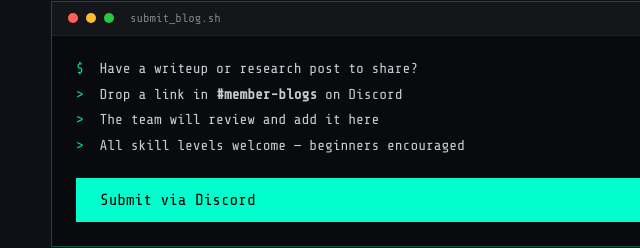
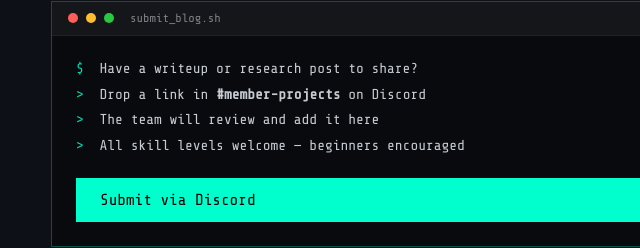
Before and after one commit to oucss/oucss-site, a plain HTML site: page blog.html in a window 1280 px wide. Shown: the part 1296-1544 px from the top of the page, 239-879 px from the left. Drawn offline with nearby package versions, Linux system fonts and the light colour scheme.

Commit message:
fixed #member-projects

```diff
--- a/blog.html
+++ b/blog.html
@@ -201,7 +201,7 @@
       </div>
       <div class="terminal-body">
         <p><span class="terminal-prompt">$</span> Have a writeup or research post to share?</p>
-        <p><span class="terminal-prompt">></span> Drop a link in <strong>#member-blogs</strong> on Discord</p>
+        <p><span class="terminal-prompt">></span> Drop a link in <strong>#member-projects</strong> on Discord</p>
         <p><span class="terminal-prompt">></span> The team will review and add it here</p>
         <p><span class="terminal-prompt">></span> All skill levels welcome — beginners encouraged</p>
         <a href="https://join.oucss.rocks" target="_blank" class="btn-primary terminal-btn">Submit via Discord</a>
```
